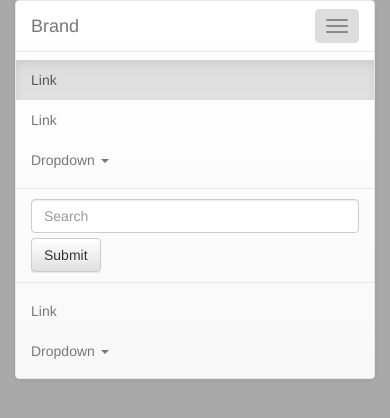
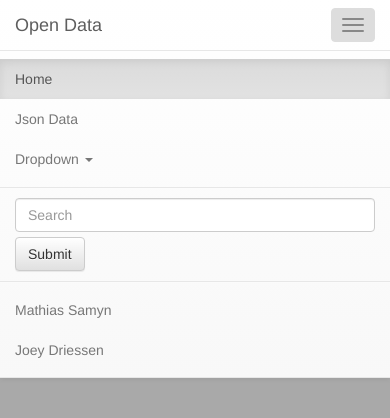
Before and after one commit to xigolle/openDataAntwerpen, a website: page index.html in a window 390 px wide. Both pictures are taken after a click on the button "Toggle navigation". Shown: the top 418 px of the page. Drawn offline with nearby package versions, Linux system fonts and the light colour scheme; some packages are replaced by stand-ins of ours; no server answers.

Commit message:
changed layout

```diff
--- a/css/style.css
+++ b/css/style.css
@@ -10,7 +10,7 @@ li{
  #map {
      /*left:300px;
      margin:0 auto;*/
-    /*top:200px;*/
+    top:200px;
         /*position:fixed !important;*/
         width: 500px;
         height: 400px;
@@ -19,10 +19,13 @@ li{
     max-height:500px;
     overflow-y:auto;
 }*/
+#content{
+    position:relative;
+    top:65px;}
 .sidebar-outer {
 
     position: relative !important;
-    top:0;
+    top:-200px ;
 }
 @media (min-width: 992px) {
     .sidebar {
--- a/index.html
+++ b/index.html
@@ -23,7 +23,8 @@
 
 
 <body ng-app="myapp" class="container">
-    <nav class="navbar navbar-default" role="navigation">
+
+    <nav class="navbar navbar-default navbar-fixed-top" role="navigation">
         <!-- Brand and toggle get grouped for better mobile display -->
         <div class="navbar-header">
             <button type="button" class="navbar-toggle" ng-init="navCollapsed = true" ng-click="navCollapsed = !navCollapsed">
@@ -32,15 +33,15 @@
                 <span class="icon-bar"></span>
                 <span class="icon-bar"></span>
             </button>
-            <a class="navbar-brand" href="#">Brand</a>
+            <a class="navbar-brand" href="#">Open Data</a>
         </div>
 
         <!-- Collect the nav links, forms, and other content for toggling -->
         <div class="collapse navbar-collapse" ng-class="!navCollapsed && 'in'">
 
             <ul class="nav navbar-nav">
-                <li class="active"><a href="#">Link</a></li>
-                <li><a href="#">Link</a></li>
+                <li class="active"><a href="#">Home</a></li>
+                <li><a href="/api/openData">Json Data</a></li>
 
                 <li dropdown>
                     <a href="#" dropdown-toggle>Dropdown <b class="caret"></b></a>
@@ -61,22 +62,14 @@
                 <button type="submit" class="btn btn-default">Submit</button>
             </form>
             <ul class="nav navbar-nav navbar-right">
-                <li><a href="#">Link</a></li>
-                <li dropdown>
-                    <a href="#" dropdown-toggle>Dropdown <b class="caret"></b></a>
-                    <ul class="dropdown-menu">
-                        <li><a href="#">Action</a></li>
-                        <li><a href="#">Another action</a></li>
-                        <li><a href="#">Something else here</a></li>
-                        <li><a href="#">Separated link</a></li>
-                        <li><a href="#">One more separated link</a></li>
-                    </ul>
-                </li>
+                <li><a href="#">Mathias Samyn</a></li>
+                <li><a href="#">Joey Driessen</a></li>
+
             </ul>
         </div><!-- /.navbar-collapse -->
     </nav>
+    <div id="content">
         <div class="row">
-
             <div class="col-md-6 sidebar-outer">
                 <div id="map" ng-controller="MapController" class="col-md-6 sidebar">
 
@@ -86,13 +79,19 @@
                 <div ng-repeat="item in openData">
                     <ul class="list-group">
                         <li class="list-group-item">
-                        {{item.locatie}}<br />
+                            <div class="row">
+                                <div class="col-md-3">{{item.locatie}}</div>
+                                <div class="col-md-3">{{item.gemeente}}</div>
+                                <button ng-controller="MapController" ng-click="myFunction()" class="btn col-md-offset-3" >Selecteer</button>
+                            </div>
+                            <!--{{item.locatie}}<br />
                             {{item.gemeente}}
+                            <button class="btn text-right">Selecter Route</button>-->
                         </li>
                     </ul>
                 </div>
 
-
+            </div>
         </div>
     </div>
 
```
Lines whose indentation alone changed are shown as unchanged.
